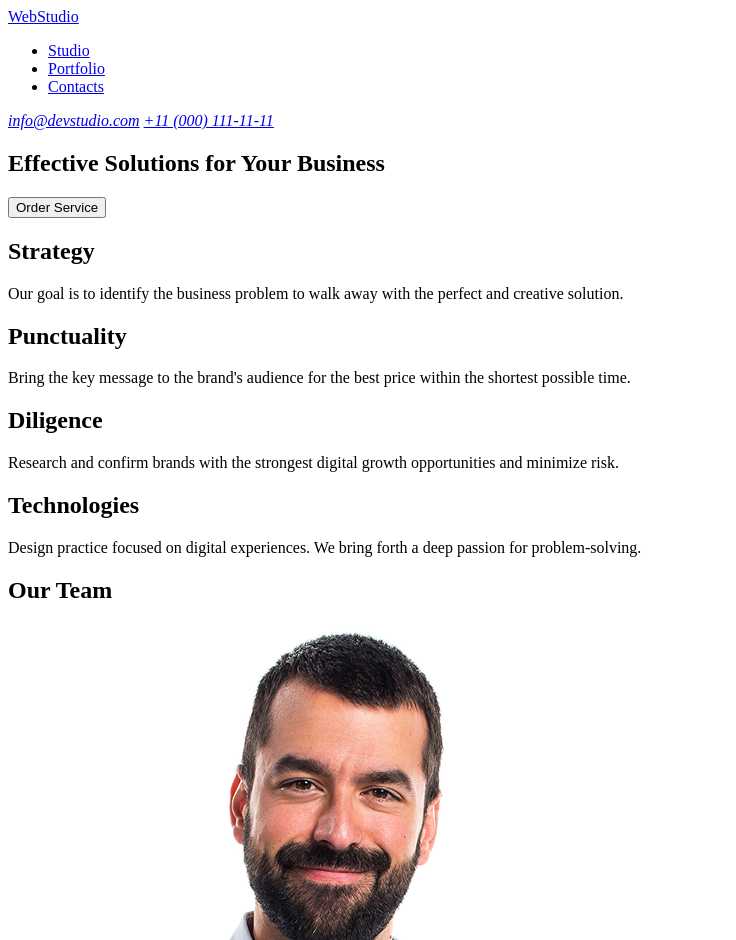
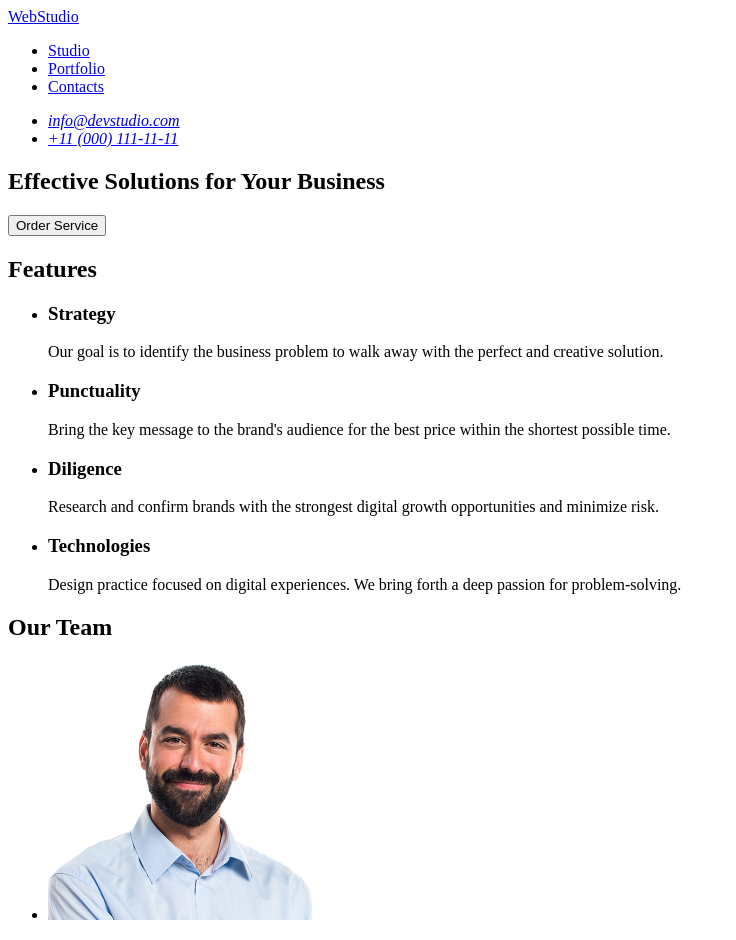
Before and after one commit to YelyzavetaBarsnovska/goit-markup-hw-01, a plain HTML site: page index.html in a window 1280 px wide. Shown: the top 940 px of the page, without its empty margins (0-736 px from the left). Drawn offline with Linux system fonts and the light colour scheme.

Commit message:
fix header section  footer

```diff
--- a/index.html
+++ b/index.html
@@ -8,7 +8,7 @@
   <body>
     <header>
       <nav>
-        <a href="index.html">WebStudio</a>
+        <a href="./index.html">WebStudio</a>
         <ul>
           <li><a href="#Studio">Studio</a></li>
           <li><a href="#Portfolio">Portfolio</a></li>
@@ -16,8 +16,12 @@
         </ul>
       </nav>
       <address>
-        <a href="info@devstudio.com">info@devstudio.com</a>
-        <a href="+11 (000) 111-11-11">+11 (000) 111-11-11</a>
+        <ul>
+          <li>
+            <a href="mailto:info@devstudio.com">info@devstudio.com</a><br />
+          </li>
+          <li><a href="tel:+110001111111">+11 (000) 111-11-11</a><br /></li>
+        </ul>
       </address>
     </header>
 
@@ -28,48 +32,59 @@
       </section>
 
       <section>
-        <h2>Strategy</h2>
+        <h2>Features</h2>
+        <ul>
+          <li>
+            <h3>Strategy</h3>
             <p>
               Our goal is to identify the business problem to walk away with the
               perfect and creative solution.
             </p>
-        <h2>Punctuality</h2>
+          </li>
+          <li>
+            <h3>Punctuality</h3>
             <p>
               Bring the key message to the brand's audience for the best price
               within the shortest possible time.
             </p>
-        <h2>Diligence</h2>
+          </li>
+          <li>
+            <h3>Diligence</h3>
             <p>
               Research and confirm brands with the strongest digital growth
               opportunities and minimize risk.
             </p>
-        <h2>Technologies</h2>
+          </li>
+          <li>
+            <h3>Technologies</h3>
             <p>
-          Design practice focused on digital experiences. We bring forth a deep
-          passion for problem-solving.
+              Design practice focused on digital experiences. We bring forth a
+              deep passion for problem-solving.
             </p>
+          </li>
+        </ul>
       </section>
 
       <section>
         <h2>Our Team</h2>
         <ul>
           <li>
-            <img src="images/img-3.jpg" alt="Mark Guerrero" />
+            <img src="./images/img-3.jpg" alt="Mark Guerrero" width="264" />
             <h3>Mark Guerrero</h3>
             <p>Product Designer</p>
           </li>
           <li>
-            <img src="images/img-2.jpg" alt="Tom Ford" />
+            <img src="./images/img-2.jpg" alt="Tom Ford" width="264" />
             <h3>Tom Ford</h3>
             <p>Frontend Developer</p>
           </li>
           <li>
-            <img src="images/img-1.jpg" alt="Camila Garcia" />
+            <img src="./images/img-1.jpg" alt="Camila Garcia" width="264" />
             <h3>Camila Garcia</h3>
             <p>Marketing</p>
           </li>
           <li>
-            <img src="images/img.jpg" alt="Daniel Wilson" />
+            <img src="./images/img.jpg" alt="Daniel Wilson" width="264" />
             <h3>Daniel Wilson</h3>
             <p>UI Designer</p>
           </li>
@@ -78,7 +93,7 @@
     </main>
 
     <footer>
-      <a href="index.html">Web Studio</a>
+      <a href="./index.html">WebStudio</a>
       <p>
         Increase the flow of customers and sales for your business with digital
         marketing & growth solutions.
```
Lines whose indentation alone changed are shown as unchanged.
